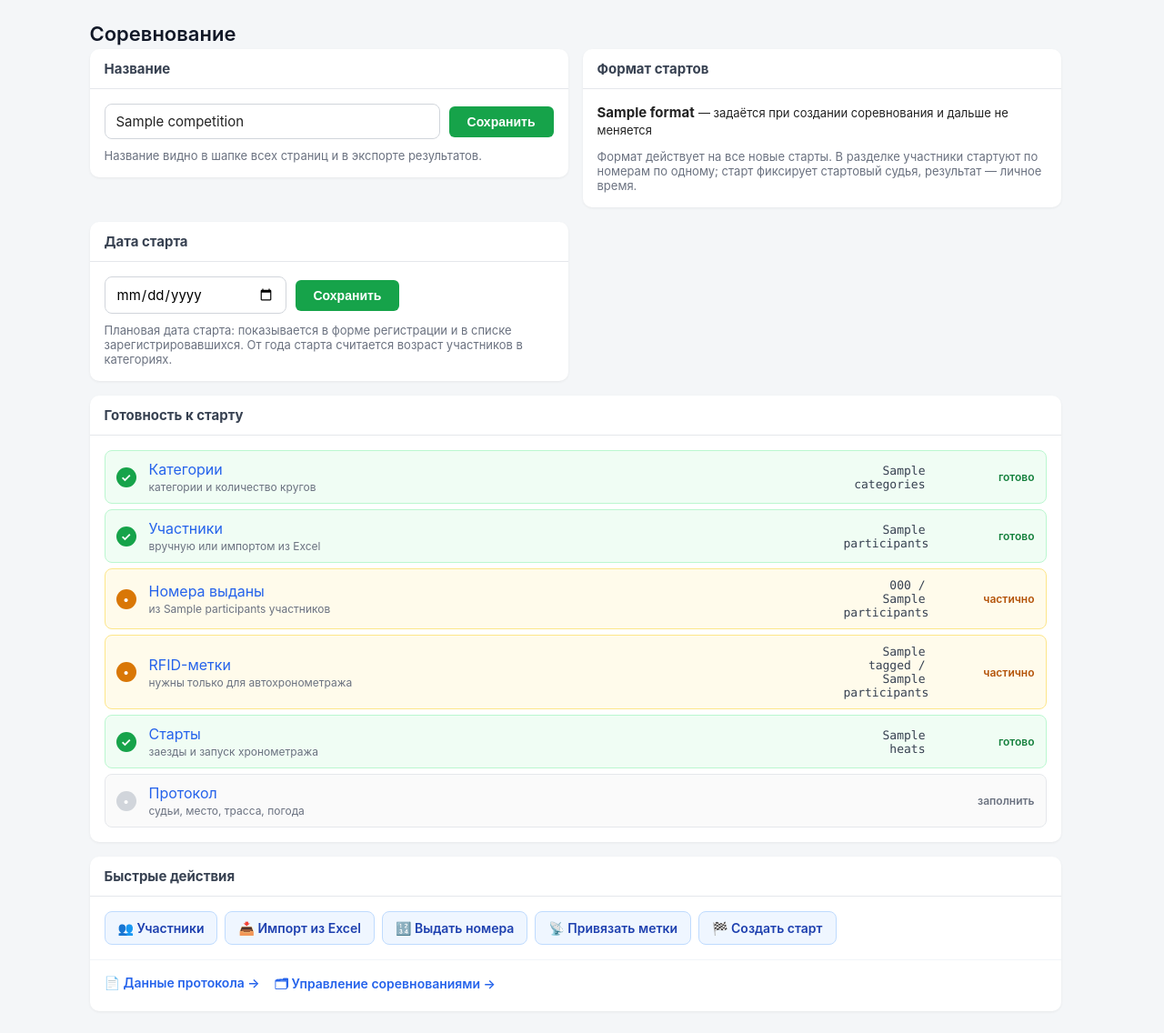
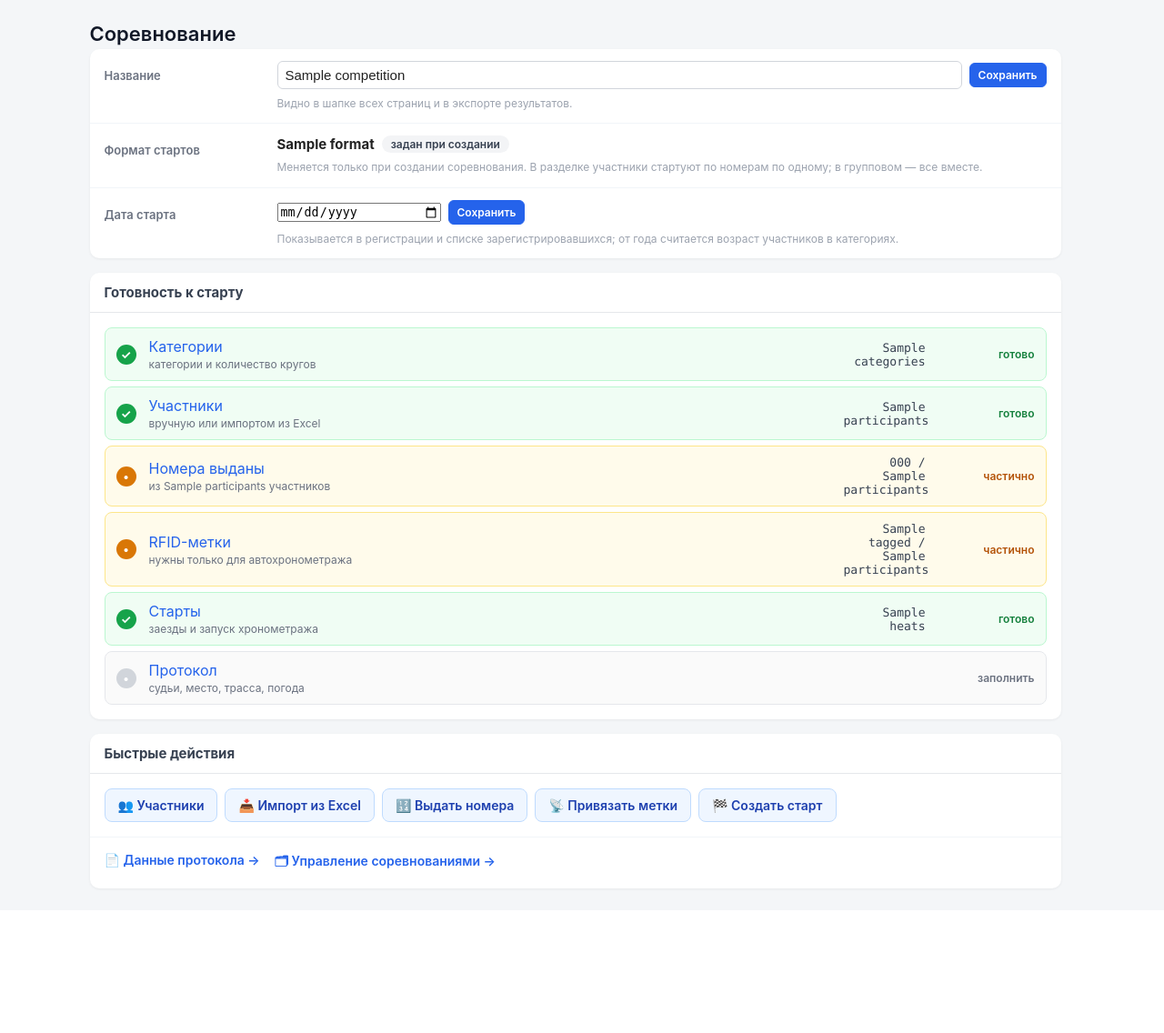
Before and after one commit to cedorbelgorod/chrono-timing, a Python web app: template templates/competitions.html in a window 1280 px wide. Shown: the part 49-1185 px from the top of the page at 91% size. After the commit the page ends 1029 px from the top, so only its background shows below. Run offline with Jinja, Linux system fonts and the light colour scheme; the template is opened without the code that fills it: most values are stand-ins (such as "Sample title", 1, 10 or a date in 2020).

Commit message:
Настройки соревнования: компактный список вместо карточек
- «Название», «Формат стартов», «Дата старта» — три строки одного списка
  «подпись → значение», без пустых половин и «прыгающих» высот карточек;
- у формата — бейдж «задан при создании», интервал и звук для разделки в одну строку;
- кнопки сохранения — общие .btn btn-primary btn-sm (единый вид);
- пояснения — короткие, серым, под значением;
- тест на новую разметку (102 всего).

```diff
--- a/templates/competitions.html
+++ b/templates/competitions.html
@@ -3,63 +3,63 @@
 {% block content %}
 <h2>Соревнование</h2>
 
-<div class="comp-grid">
-    <section class="card">
-        <div class="card-head"><h3>Название</h3></div>
-        <div class="card-body">
-            <form method="post" action="{{ url_for('competition_edit', cid=competition.id) }}" class="name-form">
+<section class="card set-card">
+    <div class="set-row">
+        <div class="set-label">Название</div>
+        <div class="set-value">
+            <form method="post" action="{{ url_for('competition_edit', cid=competition.id) }}" class="set-form">
                 <input type="text" name="name" value="{{ competition.name }}" required
                        placeholder="Название соревнования" autocomplete="off">
-                <button type="submit">Сохранить</button>
+                <button type="submit" class="btn btn-primary btn-sm">Сохранить</button>
             </form>
-            <p class="hint">Название видно в шапке всех страниц и в экспорте результатов.</p>
+            <div class="set-hint">Видно в шапке всех страниц и в экспорте результатов.</div>
         </div>
-    </section>
+    </div>
 
-    <section class="card">
-        <div class="card-head"><h3>Формат стартов</h3></div>
-        <div class="card-body">
-            <p class="fmt-readonly">
+    <div class="set-row">
+        <div class="set-label">Формат стартов</div>
+        <div class="set-value">
+            <div class="set-static">
                 <b>{{ formats[race_format] }}</b>
-                <span class="muted">— задаётся при создании соревнования и дальше не меняется</span>
-            </p>
+                <span class="badge badge-neutral">задан при создании</span>
+            </div>
             {% if race_format == 'itt' %}
-            <form method="post" action="{{ url_for('competition_format_save') }}" class="format-form">
-                <label class="fmt-row">
-                    <span>Интервал старта, секунд</span>
+            <form method="post" action="{{ url_for('competition_format_save') }}" class="set-form">
+                <label class="set-inline">
+                    <span>Интервал, с</span>
                     <input type="number" name="itt_start_interval" min="5" max="600" step="5"
                            value="{{ settings.itt_start_interval }}">
                 </label>
-                <label class="fmt-check">
+                <label class="set-check">
                     <input type="checkbox" name="itt_countdown_sound" value="1"
                            {{ 'checked' if settings.itt_countdown_sound == '1' }}>
-                    Звуковой отсчёт 5-4-3-2-1 на старте
+                    Звуковой отсчёт
                 </label>
-                <button type="submit">Сохранить</button>
+                <button type="submit" class="btn btn-primary btn-sm">Сохранить</button>
             </form>
             {% endif %}
-            <p class="hint">
-                Формат действует на все новые старты. В разделке участники стартуют по номерам
-                по одному; старт фиксирует стартовый судья, результат — личное время.
-            </p>
+            <div class="set-hint">
+                Меняется только при создании соревнования. В разделке участники стартуют по номерам
+                по одному; в групповом — все вместе.
+            </div>
         </div>
-    </section>
+    </div>
 
-    <section class="card">
-        <div class="card-head"><h3>Дата старта</h3></div>
-        <div class="card-body">
-            <form method="post" action="{{ url_for('competition_start_date_save') }}" class="name-form">
+    <div class="set-row">
+        <div class="set-label">Дата старта</div>
+        <div class="set-value">
+            <form method="post" action="{{ url_for('competition_start_date_save') }}" class="set-form">
                 <input type="date" name="start_date" value="{{ settings.start_date }}"
-                       class="date-input" aria-label="Плановая дата старта">
-                <button type="submit">Сохранить</button>
+                       aria-label="Плановая дата старта">
+                <button type="submit" class="btn btn-primary btn-sm">Сохранить</button>
             </form>
-            <p class="hint">
-                Плановая дата старта: показывается в форме регистрации и в списке зарегистрировавшихся.
-                От года старта считается возраст участников в категориях.
-            </p>
+            <div class="set-hint">
+                Показывается в регистрации и списке зарегистрировавшихся; от года считается
+                возраст участников в категориях.
+            </div>
         </div>
-    </section>
-</div>
+    </div>
+</section>
 
 <section class="card" style="margin-top:16px">
     <div class="card-head"><h3>Готовность к старту</h3></div>
@@ -150,38 +150,35 @@
 </section>
 
 <style>
-.comp-grid { display: grid; grid-template-columns: minmax(0, 1fr) minmax(0, 1fr); gap: 16px; align-items: start; }
-@media (max-width: 900px) { .comp-grid { grid-template-columns: 1fr; } }
-
 .card { background: #fff; border-radius: 10px; box-shadow: 0 1px 3px rgba(0,0,0,.06); overflow: hidden; }
 .card-head { padding: 12px 16px; border-bottom: 1px solid #e5e7eb; display: flex; align-items: center; gap: 10px; }
 .card-head h3 { margin: 0; font-size: 15px; }
 .card-body { padding: 16px; }
 
-.name-form { display: flex; gap: 10px; align-items: center; flex-wrap: wrap; }
-.format-form { display: flex; flex-direction: column; gap: 10px; align-items: flex-start; }
-.fmt-row { display: flex; flex-direction: column; gap: 4px; font-size: 12px; color: #6b7280; font-weight: 600; }
-.fmt-row select, .fmt-row input {
-    padding: 9px 11px; font-size: 14px; font-family: inherit; border: 1px solid #d1d5db;
-    border-radius: 8px; background: #fff; color: #111827; min-width: 220px;
+/* настройки — компактный список «подпись → значение» */
+.set-card { margin-bottom: 16px; }
+.set-row {
+    display: grid; grid-template-columns: 170px minmax(0, 1fr);
+    gap: 6px 20px; padding: 13px 16px; align-items: start;
+    border-bottom: 1px solid #f1f5f9;
 }
-.fmt-row select:focus, .fmt-row input:focus { outline: none; border-color: #2563eb; box-shadow: 0 0 0 3px rgba(37,99,235,.15); }
-.fmt-itt { display: flex; flex-direction: column; gap: 10px; align-items: flex-start; }
-.fmt-itt[hidden] { display: none; }
-.fmt-check { display: inline-flex; align-items: center; gap: 8px; font-size: 13px; color: #374151; }
-.fmt-check input { width: 16px; height: 16px; accent-color: #2563eb; }
-.format-form button { background: #16a34a; padding: 9px 20px; font-weight: 600; border: none; border-radius: 8px; color: #fff; cursor: pointer; }
-.format-form button:hover { background: #15803d; }
-.name-form input {
-    flex: 1 1 220px; padding: 9px 12px; font-size: 15px; font-family: inherit;
-    border: 1px solid #d1d5db; border-radius: 8px;
+.set-row:last-child { border-bottom: none; }
+.set-label { font-size: 13px; font-weight: 600; color: #6b7280; padding-top: 8px; }
+.set-value { display: flex; flex-direction: column; gap: 7px; min-width: 0; }
+.set-form { display: flex; gap: 8px; align-items: center; flex-wrap: wrap; }
+.set-form input[type=text] { flex: 1 1 260px; font-size: 15px; }
+.set-form input[type=date] { flex: 0 0 180px; }
+.set-static { display: flex; align-items: center; gap: 8px; font-size: 15px; flex-wrap: wrap; }
+.set-hint { font-size: 12px; color: #9ca3af; line-height: 1.45; }
+.set-inline { display: inline-flex; align-items: center; gap: 6px; font-size: 13px; color: #374151; }
+.set-inline input { width: 90px; }
+.set-check { display: inline-flex; align-items: center; gap: 6px; font-size: 13px; color: #374151; }
+.set-check input { width: 16px; height: 16px; accent-color: #2563eb; }
+@media (max-width: 700px) {
+    .set-row { grid-template-columns: 1fr; gap: 2px; padding: 12px 14px; }
+    .set-label { padding-top: 0; }
+    .set-form input[type=text] { flex: 1 1 100%; }
 }
-.name-form input:focus { outline: none; border-color: #2563eb; box-shadow: 0 0 0 3px rgba(37,99,235,.15); }
-.name-form button { background: #16a34a; padding: 9px 20px; font-weight: 600; }
-.name-form button:hover { background: #15803d; }
-.name-form .date-input { flex: 0 0 200px; }
-.fmt-readonly { margin: 0 0 12px; font-size: 15px; }
-.fmt-readonly .muted { font-weight: 400; font-size: 13px; }
 
 /* чеклист готовности */
 .ready-list { list-style: none; margin: 0; padding: 0; display: flex; flex-direction: column; gap: 6px; }
```
Also changed, not shown: tests/test_format.py (+1 -1 lines), tests/test_ui.py (+11 -0 lines).
